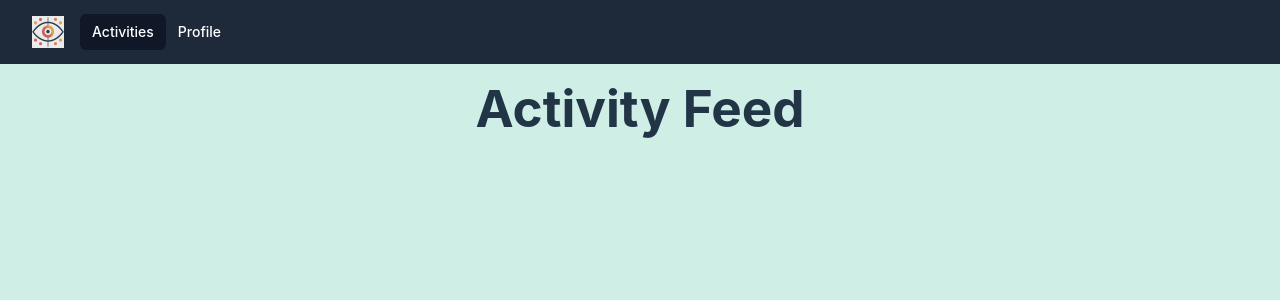
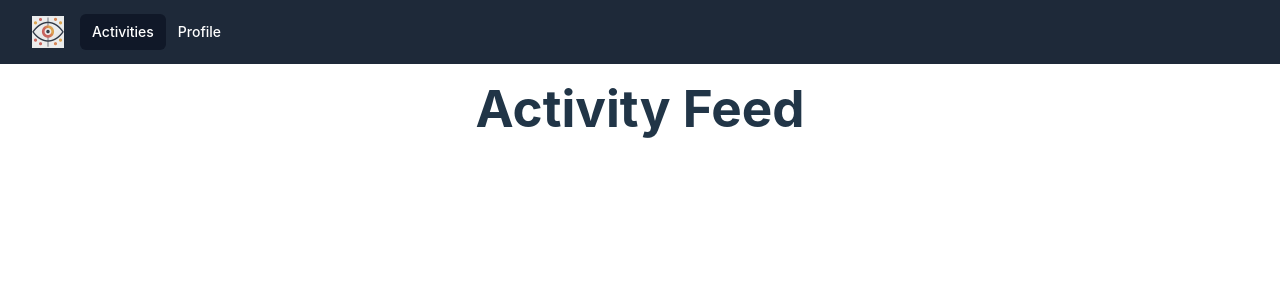
Before and after one commit to tadasmak/socialize_project_frontend, a React (Vite) app: page / in a window 1280 px wide. Shown: the top 300 px of the page. Built offline with nearby package versions, Linux system fonts and the light colour scheme.

Commit message:
Remove body background color

```diff
--- a/src/App.css
+++ b/src/App.css
@@ -1,5 +1,5 @@
 body {
-  background-color: #cfeee6;
+
 }
 
 #root {
```
